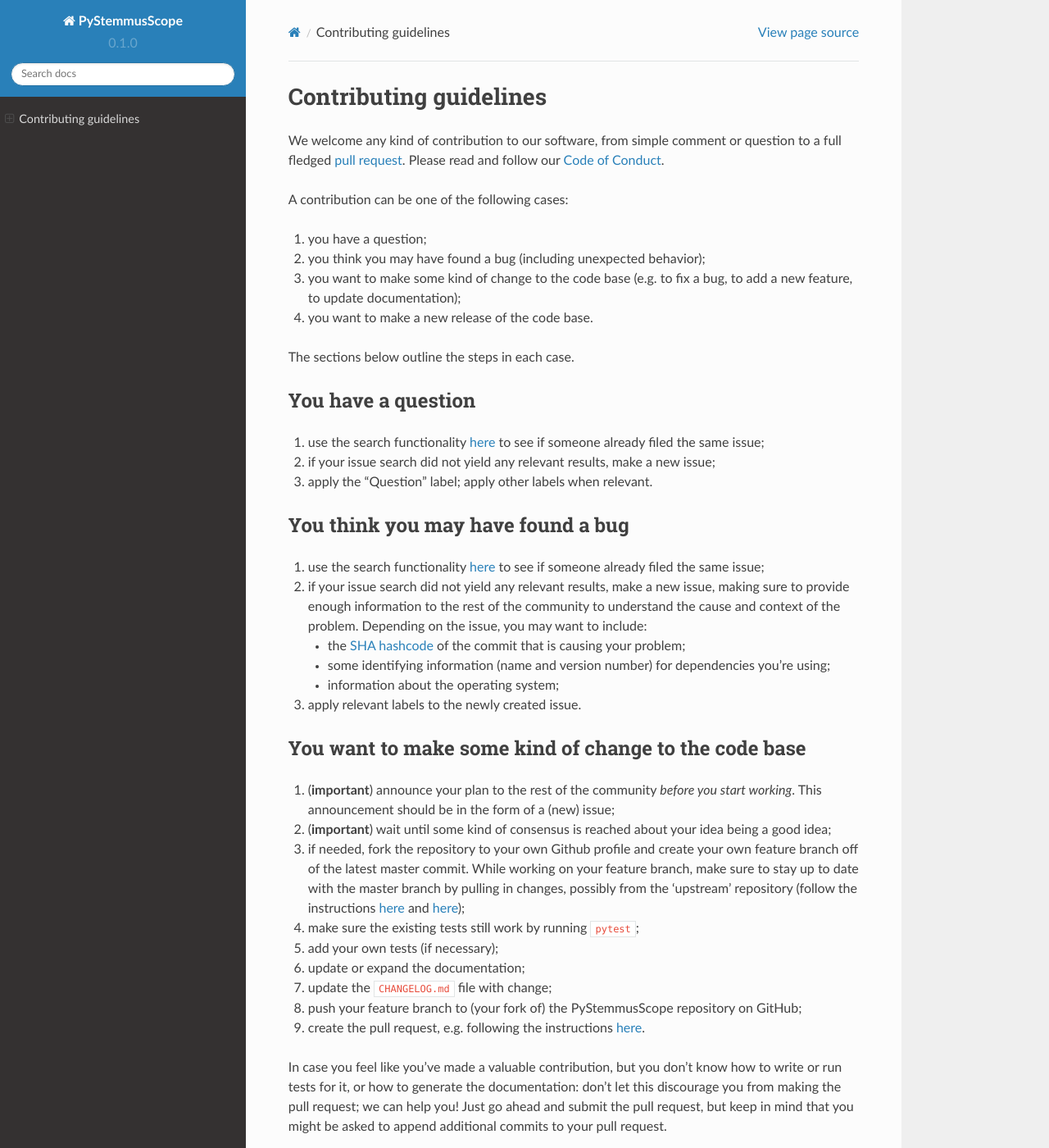
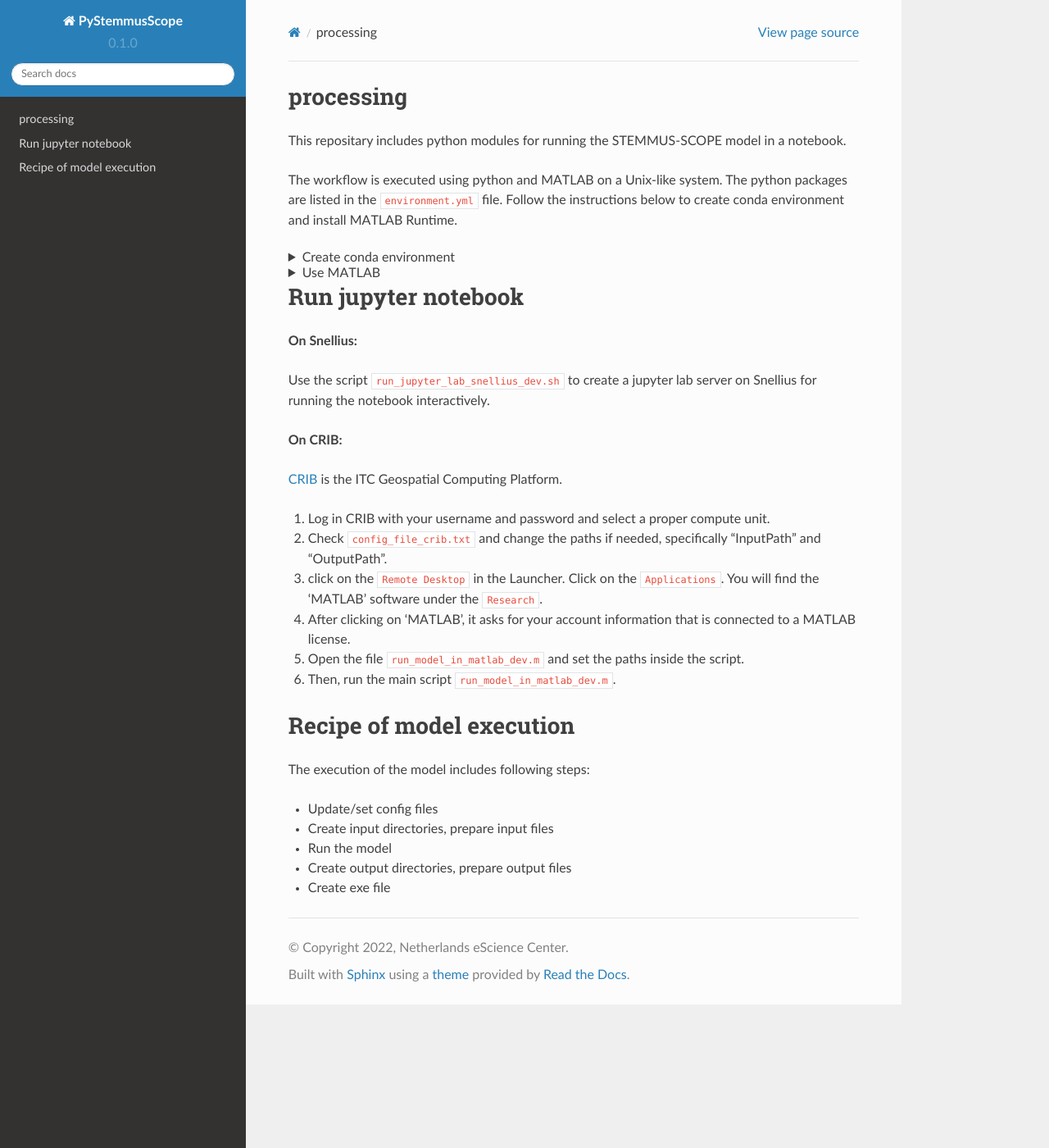
Before and after one commit to EcoExtreML/STEMMUS_SCOPE_Processing, a Sphinx documentation site: the page built from docs/CONTRIBUTING.md, in a window 1280 px wide and 1400 px high. Shown: the whole window at 82% size. Built offline with Sphinx 7.4.7 and the Read the Docs theme 2.0.0, drawn with Linux system fonts in a browser that asks for light colours.

````diff
--- a/docs/CONTRIBUTING.md
+++ b/docs/CONTRIBUTING.md
@@ -1,41 +1,86 @@
-# Contributing guidelines
+# processing
 
-We welcome any kind of contribution to our software, from simple comment or question to a full fledged [pull request](https://help.github.com/articles/about-pull-requests/). Please read and follow our [Code of Conduct](CODE_OF_CONDUCT.md).
+This repositary includes python modules for running the STEMMUS-SCOPE model in a
+notebook.
 
-A contribution can be one of the following cases:
+The workflow is executed using python and MATLAB on a Unix-like system.
+The python packages are listed in the
+[`environment.yml`](https://github.com/EcoExtreML/processing/blob/main/environment.yml)
+file. Follow the instructions below to create conda environment and install
+MATLAB Runtime.
 
-1. you have a question;
-1. you think you may have found a bug (including unexpected behavior);
-1. you want to make some kind of change to the code base (e.g. to fix a bug, to add a new feature, to update documentation);
-1. you want to make a new release of the code base.
+<details>
+  <summary>Create conda environment </summary>
 
-The sections below outline the steps in each case.
+Run the commands below in a terminal:
 
-## You have a question
+```sh
+# Download and install Conda
+wget https://github.com/conda-forge/miniforge/releases/latest/download/Mambaforge-pypy3-Linux-x86_64.sh
+bash Mambaforge-pypy3-Linux-x86_64.sh
+-b -p ~/mamba
 
-1. use the search functionality [here](https://github.com/EcoExtreML/stemmus_scope_processing/issues) to see if someone already filed the same issue;
-2. if your issue search did not yield any relevant results, make a new issue;
-3. apply the "Question" label; apply other labels when relevant.
+# Update base environment
+. ~/mamba/bin/activate
+mamba update --name base mamba
 
-## You think you may have found a bug
+# Clone this repository
+git clone https://github.com/EcoExtreML/processing.git
 
-1. use the search functionality [here](https://github.com/EcoExtreML/stemmus_scope_processing/issues) to see if someone already filed the same issue;
-1. if your issue search did not yield any relevant results, make a new issue, making sure to provide enough information to the rest of the community to understand the cause and context of the problem. Depending on the issue, you may want to include:
-    - the [SHA hashcode](https://help.github.com/articles/autolinked-references-and-urls/#commit-shas) of the commit that is causing your problem;
-    - some identifying information (name and version number) for dependencies you're using;
-    - information about the operating system;
-1. apply relevant labels to the newly created issue.
+# Create a conda environment called 'stemmus' with all required dependencies
+cd processing
+mamba env create
 
-## You want to make some kind of change to the code base
+# The environment can be activated with
+. ~/mamba/bin/activate stemmus
 
-1. (**important**) announce your plan to the rest of the community *before you start working*. This announcement should be in the form of a (new) issue;
-1. (**important**) wait until some kind of consensus is reached about your idea being a good idea;
-1. if needed, fork the repository to your own Github profile and create your own feature branch off of the latest master commit. While working on your feature branch, make sure to stay up to date with the master branch by pulling in changes, possibly from the 'upstream' repository (follow the instructions [here](https://help.github.com/articles/configuring-a-remote-for-a-fork/) and [here](https://help.github.com/articles/syncing-a-fork/));
-1. make sure the existing tests still work by running ``pytest``;
-1. add your own tests (if necessary);
-1. update or expand the documentation;
-1. update the `CHANGELOG.md` file with change;
-1. push your feature branch to (your fork of) the PyStemmusScope repository on GitHub;
-1. create the pull request, e.g. following the instructions [here](https://help.github.com/articles/creating-a-pull-request/).
+```
+</details>
 
-In case you feel like you've made a valuable contribution, but you don't know how to write or run tests for it, or how to generate the documentation: don't let this discourage you from making the pull request; we can help you! Just go ahead and submit the pull request, but keep in mind that you might be asked to append additional commits to your pull request.
+<details>
+  <summary>Use MATLAB </summary>
+
+To run the STEMMUS_SCOPE, you need MATLAB version `>=2019`.
+
+**On Snellius:**
+
+[Snellius](https://servicedesk.surfsara.nl/wiki/display/WIKI/Snellius) is the
+Dutch National supercomputer hosted at SURF. MATLAB Runtime is installed on
+Snellius, see the script
+[`run_jupyter_lab_snellius_dev.sh`](https://github.com/EcoExtreML/processing/blob/main/run_jupyter_lab_snellius_dev.sh)
+on how to load the module.
+</details>
+
+# Run jupyter notebook
+
+**On Snellius:**
+
+Use the script
+[`run_jupyter_lab_snellius_dev.sh`](https://github.com/EcoExtreML/processing/blob/main/run_jupyter_lab_snellius_dev.sh)
+to create a jupyter lab server on Snellius for running the notebook
+interactively.
+
+**On CRIB:**
+
+[CRIB](https://crib.utwente.nl/) is the ITC Geospatial Computing Platform.
+
+1. Log in CRIB with your username and password and select a proper compute unit.
+2. Check `config_file_crib.txt` and change the paths if needed, specifically
+   "InputPath" and "OutputPath".
+3. click on the `Remote Desktop` in the
+Launcher. Click on the `Applications`. You will find the 'MATLAB' software under
+the `Research`.
+4. After clicking on 'MATLAB', it asks for your account information that is
+connected to a MATLAB license.
+5. Open the file `run_model_in_matlab_dev.m` and set the paths inside the script.
+6. Then, run the main script `run_model_in_matlab_dev.m`.
+
+# Recipe of model execution
+
+The execution of the model includes following steps:
+
+- Update/set config files
+- Create input directories, prepare input files
+- Run the model
+- Create output directories, prepare output files
+- Create exe file
````
